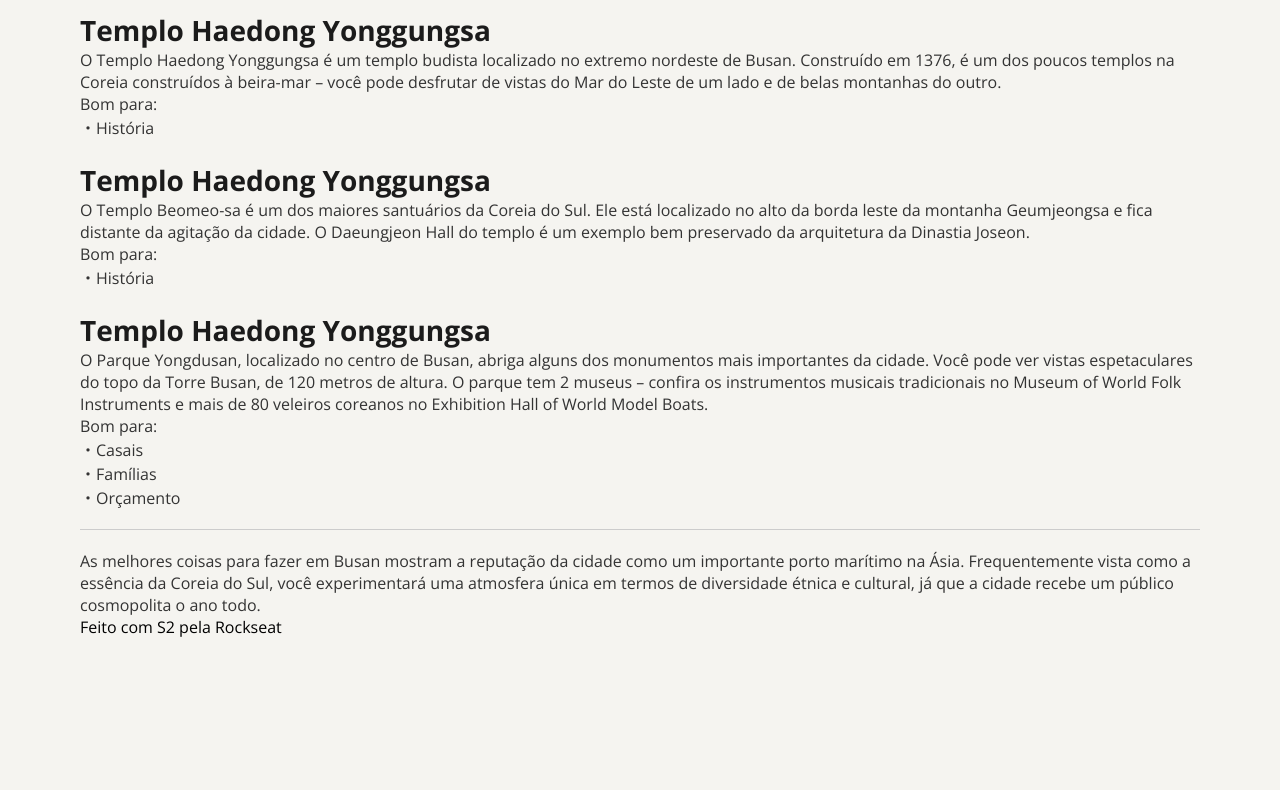
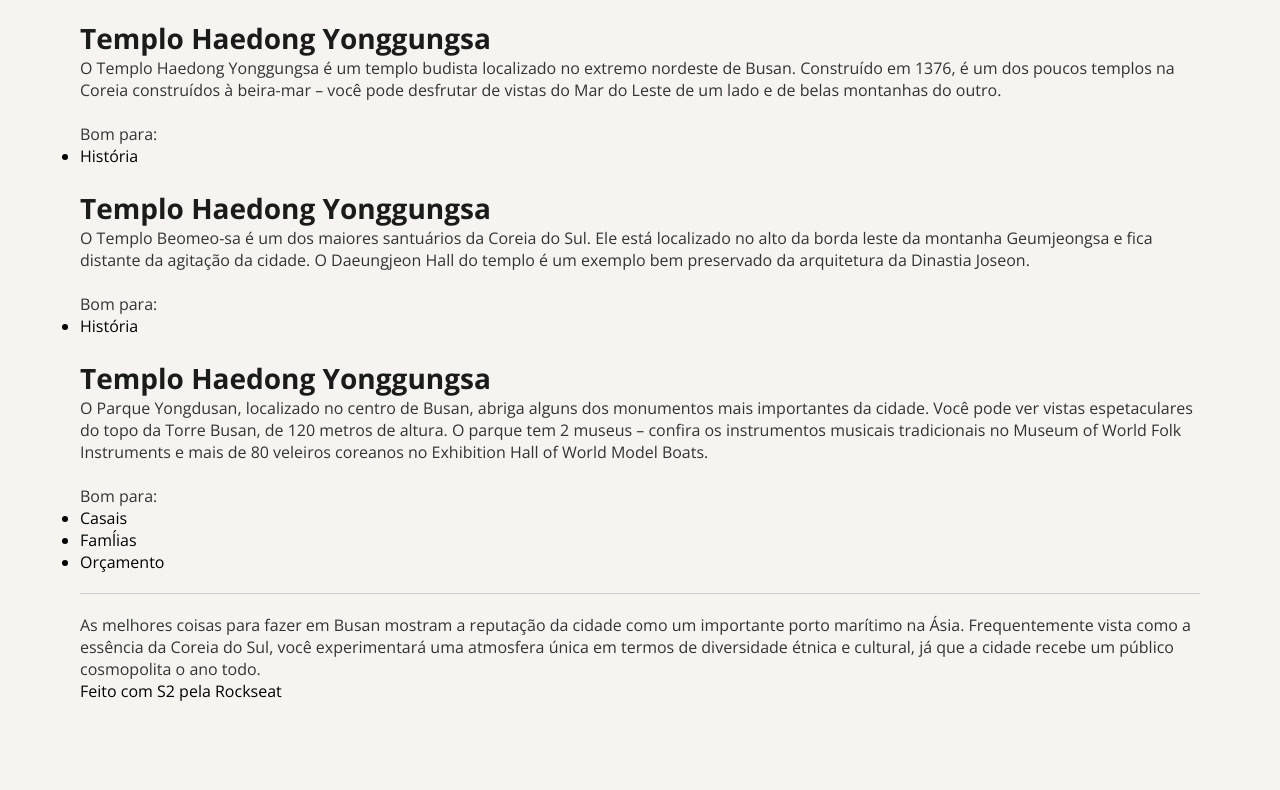
Before and after one commit to StenioEric/local_turistico, a plain HTML site: page index.html in a window 1280 px wide. Shown: the part 446-1236 px from the top of the page. Before the commit the page ends 1172 px from the top, so only its background shows below. Drawn offline with nearby package versions, Linux system fonts and the light colour scheme; a web font is replaced by a local one.

Commit message:
Correção dos headlines e substituição de tags "p" por ul e li nos card

```diff
--- a/index.html
+++ b/index.html
@@ -24,18 +24,18 @@
 
             <img src="assets/Image_01.png" alt="Busan, Coreia " />
 
-            <p>
+            <h5 class="subtitle">
               Busan, a estrela em ascensão da Coreia do Sul, oferece de tudo,
               desde churrascarias de primeira linha até tradicionais barracas de
               comida de rua. Aqui, exploramos a segunda cidade da Coreia do Sul
               e descobrimos as suas ofertas culinárias.
-            </p>
+            </h5>
           </section>
 
           <hr class="linha-divisoria" />
 
           <section id="content_list">
-            <h3>PARA OS AMANTES DE HISTÓRIA</h3>
+            <h4>PARA OS AMANTES DE HISTÓRIA</h4>
             <h2>Descubra 3 destinhos imperdíveis em Busan</h2>
 
             <p>
@@ -62,10 +62,17 @@
                 extremo nordeste de Busan. Construído em 1376, é um dos poucos
                 templos na Coreia construídos à beira-mar – você pode desfrutar
                 de vistas do Mar do Leste de um lado e de belas montanhas do
-                outro. <br />
-
-                Bom para: <br />
-                ・História
+                outro.
+                <br>
+                <br>
+                <p id="destaque">
+                  Bom para:
+                </p>
+                <ul>
+                  <li class="dest-lista">
+                    História
+                  </li>
+                </ul>
               </p>
             </section>
 
@@ -79,10 +86,17 @@
                 Ele está localizado no alto da borda leste da montanha
                 Geumjeongsa e fica distante da agitação da cidade. O Daeungjeon
                 Hall do templo é um exemplo bem preservado da arquitetura da
-                Dinastia Joseon. <br />
-                Bom para: <br />
-                ・História
-              </p>
+                Dinastia Joseon.
+                <br>
+                <br>
+                <p id="destaque">
+                  Bom para:
+                </p>
+                <ul>
+                  <li class="dest-lista">
+                    História
+                  </li>
+                </ul>
             </section>
 
             <section id="card_travel">
@@ -97,11 +111,16 @@
                 parque tem 2 museus – confira os instrumentos musicais
                 tradicionais no Museum of World Folk Instruments e mais de 80
                 veleiros coreanos no Exhibition Hall of World Model Boats.
-                <br />
-                Bom para: <br />
-                ・Casais <br />
-                ・Famílias <br />
-                ・Orçamento
+                <br>
+                <br>
+                <p id="destaque">
+                  Bom para:
+                </p>
+                <ul>
+                  <li class="dest-lista1">Casais</li>
+                  <li class="dest-lista2">Famĺias</li>
+                  <li class="dest-lista3">Orçamento</li>
+                </ul>
               </p>
             </section>
           </section>
```
